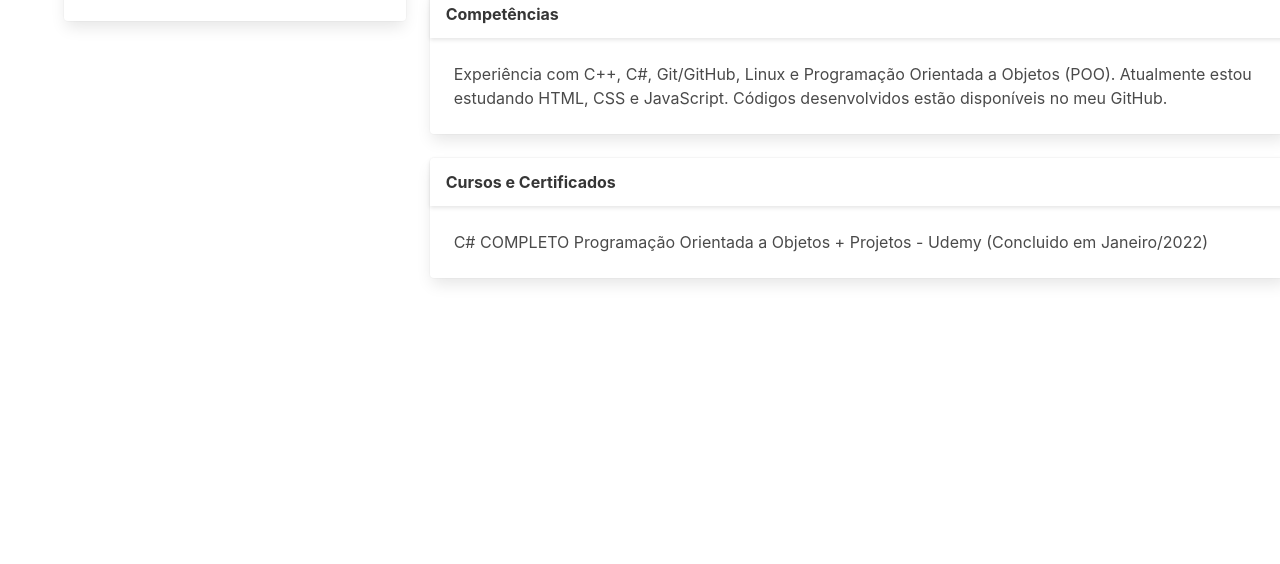
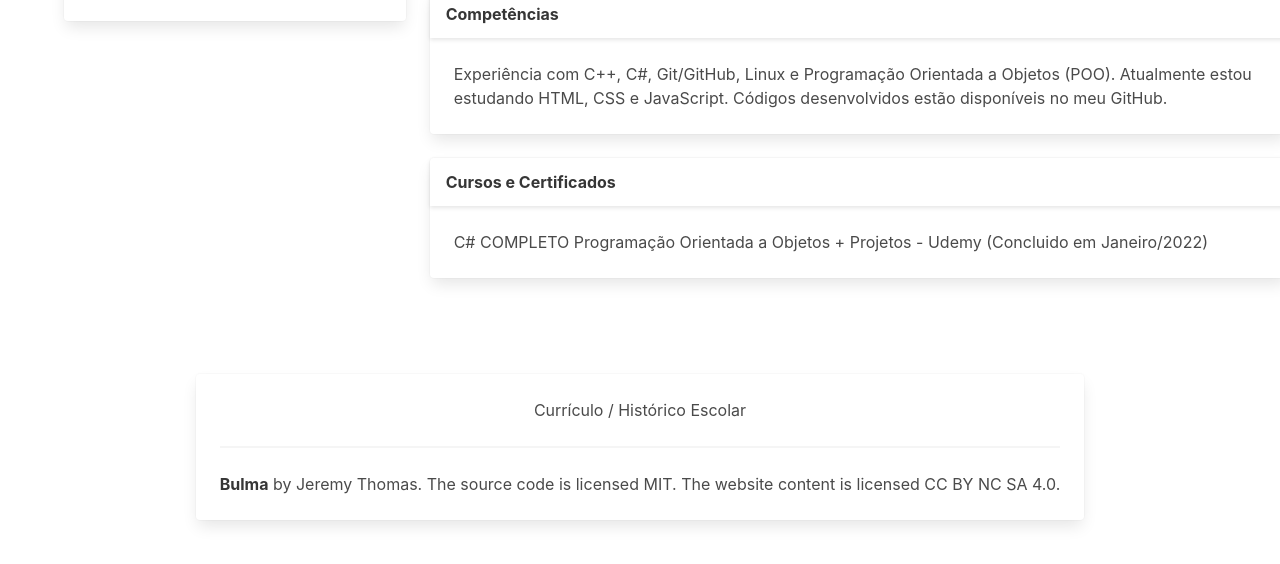
Before and after one commit to avilamatheus/CursoJS, a plain HTML site: page 03 - Bulma (Framework CSS)/05 - Portfolio/index.html in a window 1280 px wide. Shown: the part 960-1524 px from the top of the page. Before the commit the page ends 1286 px from the top, so only its background shows below. Drawn offline with nearby package versions, Linux system fonts and the light colour scheme.

Commit message:
changing footer

```diff
--- a/03 - Bulma (Framework CSS)/05 - Portfolio/index.html
+++ b/03 - Bulma (Framework CSS)/05 - Portfolio/index.html
@@ -13,7 +13,7 @@
 
 <body>
     <header>
-        <nav class="navbar is-dark"" role="navigation" aria-label="main navigation">
+        <nav class="navbar is-dark"" role=" navigation" aria-label="main navigation">
             <div class="navbar-brand">
                 <a class="navbar-item" href="index.html">
                     Currículo
@@ -51,7 +51,8 @@
                                     matheusavila.n@gmail.com
                                 </a> <br>
                                 <strong>LinkedIn: </strong>
-                                <a href="https://www.linkedin.com/in/matheus-avila-naspolini-3b3016218/" target="_blank">
+                                <a href="https://www.linkedin.com/in/matheus-avila-naspolini-3b3016218/"
+                                    target="_blank">
                                     https://www.linkedin.com/in/matheus-avila-naspolini-3b3016218/
                                 </a> <br>
                                 <strong>GitHub: </strong>
@@ -185,7 +186,8 @@
                             <div class="content">
                                 Experiência com C++, C#, Git/GitHub, Linux e Programação
                                 Orientada a Objetos (POO). Atualmente estou estudando HTML, CSS e JavaScript.
-                                Códigos desenvolvidos estão disponíveis no meu <a href="https://github.com/avilamatheus" target="_blank">GitHub</a>.
+                                Códigos desenvolvidos estão disponíveis no meu <a href="https://github.com/avilamatheus"
+                                    target="_blank">GitHub</a>.
                             </div>
                         </div>
                     </div>
@@ -198,9 +200,37 @@
                         </header>
                         <div class="card-content">
                             <div class="content">
-                                <a href="https://www.udemy.com/certificate/UC-ed832526-87c1-482b-a5b5-81487e121df7/" target="_blank">
-                                    C# COMPLETO Programação Orientada a Objetos + Projetos - Udemy (Concluido em Janeiro/2022)
+                                <a href="https://www.udemy.com/certificate/UC-ed832526-87c1-482b-a5b5-81487e121df7/"
+                                    target="_blank">
+                                    C# COMPLETO Programação Orientada a Objetos + Projetos - Udemy (Concluido em
+                                    Janeiro/2022)
                                 </a>
+                            </div>
+                        </div>
+                    </div>
+                </div>
+            </div>
+        </div>
+    </section>
+    <section class="section">
+        <div class="container">
+            <div class="columns" style="justify-content: center">
+                <div class="column is-narrow has-text-centered">
+                    <div class="card">
+                        <div class="card-content">
+                            <div class="content">
+                                Currículo / <a href="records.html">Histórico Escolar</a>
+                            </div>
+                            <hr>
+                            <div class="content">
+                                <p>
+                                    <strong>Bulma</strong> by <a href="https://jgthms.com">Jeremy Thomas</a>. The source
+                                    code is licensed
+                                    <a href="http://opensource.org/licenses/mit-license.php">MIT</a>. The website
+                                    content
+                                    is licensed <a href="http://creativecommons.org/licenses/by-nc-sa/4.0/">CC BY NC SA
+                                        4.0</a>.
+                                </p>
                             </div>
                         </div>
                     </div>
```
Also changed, not shown: 03 - Bulma (Framework CSS)/05 - Portfolio/records.html (+27 -1 lines).
